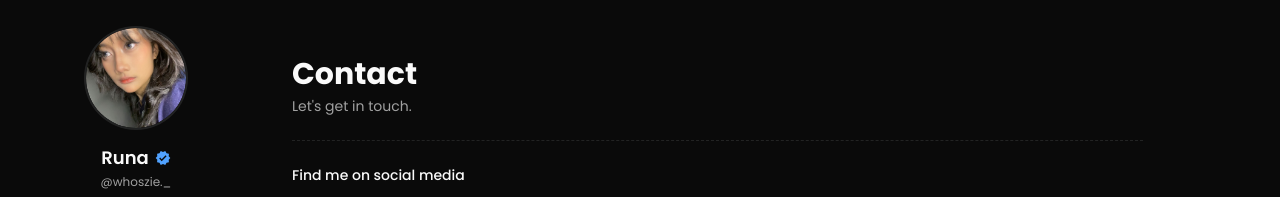
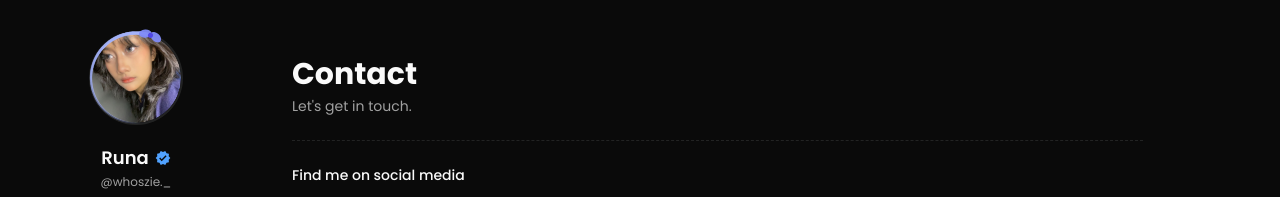
Before and after one commit to jieglee/portofolio, a Next.js app: page /en/contact in a window 1280 px wide. Shown: the top 197 px of the page. Built offline with nearby package versions, Linux system fonts and the light colour scheme.

Commit message:
profilhead

```diff
--- a/common/components/layouts/sidebar/ProfileHeader.tsx
+++ b/common/components/layouts/sidebar/ProfileHeader.tsx
@@ -1,6 +1,8 @@
 "use client";
 import Link from "next/link";
+import { useEffect, useRef } from "react";
 import { useTranslations } from "next-intl";
+import { useTheme } from "next-themes";
 import { MdVerified as VerifiedIcon } from "react-icons/md";
 import { motion } from "framer-motion";
 import Tooltip from "../../elements/Tooltip";
@@ -12,8 +14,133 @@ interface ProfileHeaderProps {
     imageSize: number;
 }
 
+const THEME_COLORS = {
+    light: { bow: "#ec4899", knot: "#be185d", trail: "#f472b6" },
+    dark:  { bow: "#818cf8", knot: "#4f46e5", trail: "#a5b4fc" },
+    pink:  { bow: "#f472b6", knot: "#db2777", trail: "#fda4af" },
+};
+
+function hexToRgb(hex: string) {
+    const r = parseInt(hex.slice(1, 3), 16);
+    const g = parseInt(hex.slice(3, 5), 16);
+    const b = parseInt(hex.slice(5, 7), 16);
+    return { r, g, b };
+}
+
+function BowCanvas({ size, theme }: { size: number; theme: string }) {
+    const canvasRef = useRef<HTMLCanvasElement>(null);
+    const rafRef = useRef<number>(0);
+    const angleRef = useRef<number>(0);
+    const trailRef = useRef<{ x: number; y: number; a: number }[]>([]);
+
+    useEffect(() => {
+        const canvas = canvasRef.current;
+        if (!canvas) return;
+        const ctx = canvas.getContext("2d");
+        if (!ctx) return;
+
+        const S = size;
+        const cx = S / 2;
+        const cy = S / 2;
+        const R = S / 2 - 5;
+        const TRAIL_DEG = 210;
+        const MAX_PTS = Math.round(TRAIL_DEG / (0.016 * 180 / Math.PI));
+
+        // clear trail on theme/size change
+        trailRef.current = [];
+
+        const colors =
+            THEME_COLORS[theme as keyof typeof THEME_COLORS] ?? THEME_COLORS.light;
+
+        function drawBow(x: number, y: number, angle: number) {
+            if (!ctx) return;
+            ctx.save();
+            ctx.translate(x, y);
+            ctx.rotate(angle + Math.PI / 2);
+            const sc = S / 110;
+
+            ctx.beginPath();
+            ctx.ellipse(-6 * sc, 0, 7 * sc, 4.5 * sc, -0.4, 0, Math.PI * 2);
+            ctx.fillStyle = colors.bow;
+            ctx.globalAlpha = 0.95;
+            ctx.fill();
+
+            ctx.beginPath();
+            ctx.ellipse(6 * sc, 0, 7 * sc, 4.5 * sc, 0.4, 0, Math.PI * 2);
+            ctx.fillStyle = colors.bow;
+            ctx.fill();
+
+            ctx.beginPath();
+            ctx.arc(0, 0, 2.8 * sc, 0, Math.PI * 2);
+            ctx.fillStyle = colors.knot;
+            ctx.globalAlpha = 1;
+            ctx.fill();
+
+            ctx.restore();
+        }
+
+        function tick() {
+            angleRef.current += 0.016;
+            const a = angleRef.current;
+            const bx = cx + Math.cos(a) * R;
+            const by = cy + Math.sin(a) * R;
+
+            trailRef.current.push({ x: bx, y: by, a });
+            if (trailRef.current.length > MAX_PTS) trailRef.current.shift();
+
+            ctx.clearRect(0, 0, S, S);
+
+            // solid fade trail
+            const rgb = hexToRgb(colors.trail);
+            const trail = trailRef.current;
+            for (let i = 1; i < trail.length; i++) {
+                const progress = i / trail.length;
+                ctx.beginPath();
+                ctx.moveTo(trail[i - 1].x, trail[i - 1].y);
+                ctx.lineTo(trail[i].x, trail[i].y);
+                ctx.strokeStyle = `rgba(${rgb.r},${rgb.g},${rgb.b},${progress * 0.78})`;
+                ctx.lineWidth = 1.4 + progress * 2;
+                ctx.lineCap = "round";
+                ctx.stroke();
+            }
+
+            drawBow(bx, by, a);
+            rafRef.current = requestAnimationFrame(tick);
+        }
+
+        rafRef.current = requestAnimationFrame(tick);
+        return () => cancelAnimationFrame(rafRef.current);
+    }, [size, theme]);
+
+    return (
+        <canvas
+            ref={canvasRef}
+            width={size}
+            height={size}
+            style={{
+                position: "absolute",
+                inset: 0,
+                width: "100%",
+                height: "100%",
+                pointerEvents: "none",
+                zIndex: 10,
+            }}
+        />
+    );
+}
+
 const ProfileHeader = ({ expandMenu, imageSize }: ProfileHeaderProps) => {
     const t = useTranslations("Common");
+    const { resolvedTheme } = useTheme();
+
+    const canvasSize = expandMenu ? 60 : imageSize;
+
+    // map resolvedTheme → THEME_COLORS key
+    const themeKey =
+        resolvedTheme === "dark" ? "dark"
+        : resolvedTheme === "pink" ? "pink"
+        : "light";
+
     return (
         <div
             className={cn(
@@ -21,24 +148,18 @@ const ProfileHeader = ({ expandMenu, imageSize }: ProfileHeaderProps) => {
                 expandMenu && "flex-col items-start!",
             )}
         >
-            {/* Avatar + spinning decorative ring */}
-            <div className="relative">
-                <div
-                    className="absolute inset-0 rounded-full animate-spin-slow"
-                    style={{
-                        background: "conic-gradient(from 0deg, transparent, #f472b6, transparent, #a78bfa, transparent, #f472b6)",
-                        WebkitMask: "radial-gradient(circle, transparent 48%, black 49%, black 51%, transparent 52%)",
-                        mask: "radial-gradient(circle, transparent 48%, black 49%, black 51%, transparent 52%)",
-                    }}
-                />
+            {/* Avatar + bow canvas */}
+            <div
+                className="relative"
+                style={{ width: canvasSize, height: canvasSize }}
+            >
+                <BowCanvas size={canvasSize} theme={themeKey} />
+
                 <motion.div
                     whileHover={{ scale: 1.08 }}
                     transition={{ duration: 0.2 }}
-                    style={{
-                        width: expandMenu ? 60 : imageSize,
-                        height: expandMenu ? 60 : imageSize,
-                    }}
-                    className="relative rounded-full overflow-hidden ring-2 ring-border lg:hover:ring-primary"
+                    className="absolute inset-0 rounded-full overflow-hidden ring-2 ring-border lg:hover:ring-primary"
+                    style={{ margin: 5 }}
                 >
                     <Image
                         src="/images/runa gemoy.jpeg"
@@ -54,7 +175,7 @@ const ProfileHeader = ({ expandMenu, imageSize }: ProfileHeaderProps) => {
             <div className="flex flex-col items-center gap-0.5 lg:mt-4">
                 <div className="flex items-center gap-1.5">
                     <Link href="/" passHref>
-                        <h2 className="text-base font-semibold text-foreground transition-colors hover:text-foreground/70 lg:text-lg">  {/* ⬅️ text-foreground */}
+                        <h2 className="text-base font-semibold text-foreground transition-colors hover:text-foreground/70 lg:text-lg">
                             Runa
                         </h2>
                     </Link>
@@ -67,8 +188,6 @@ const ProfileHeader = ({ expandMenu, imageSize }: ProfileHeaderProps) => {
                     @whoszie._
                 </span>
             </div>
-
-
         </div>
     );
 };
```
